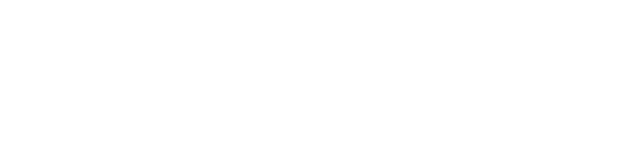
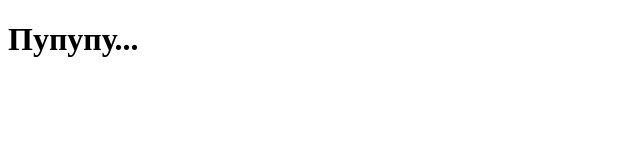
Before and after one commit to okLuka/first-project, a plain HTML site: page index.html in a window 1280 px wide. Shown: the whole page, without its empty margins (0-640 px from the left). Drawn offline with Linux system fonts and the light colour scheme.

Commit message:
Добавлен заголовок

```diff
--- a/index.html
+++ b/index.html
@@ -8,6 +8,6 @@
       <link rel="stylesheet" href="styles.css">
     </head>
     <body>
-
+      <h1>Пупупу...</h1>
     </body>
 </html>
```
